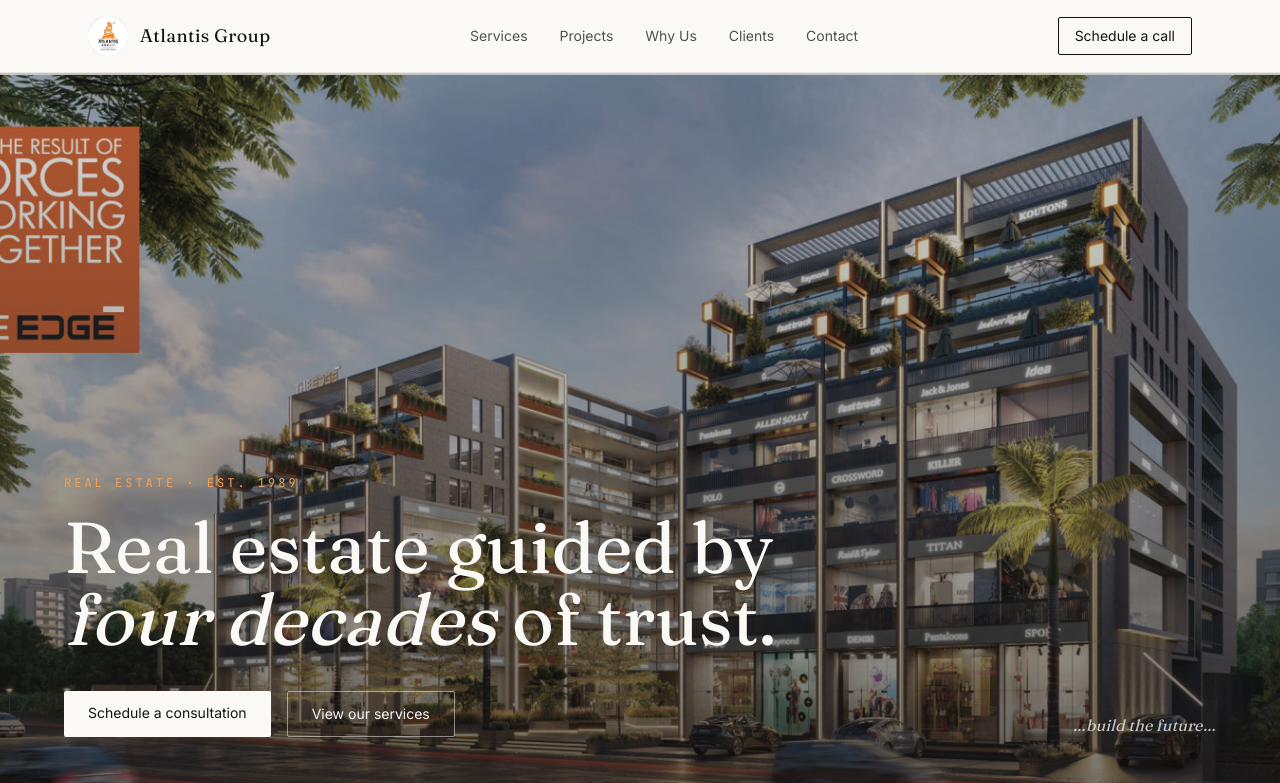
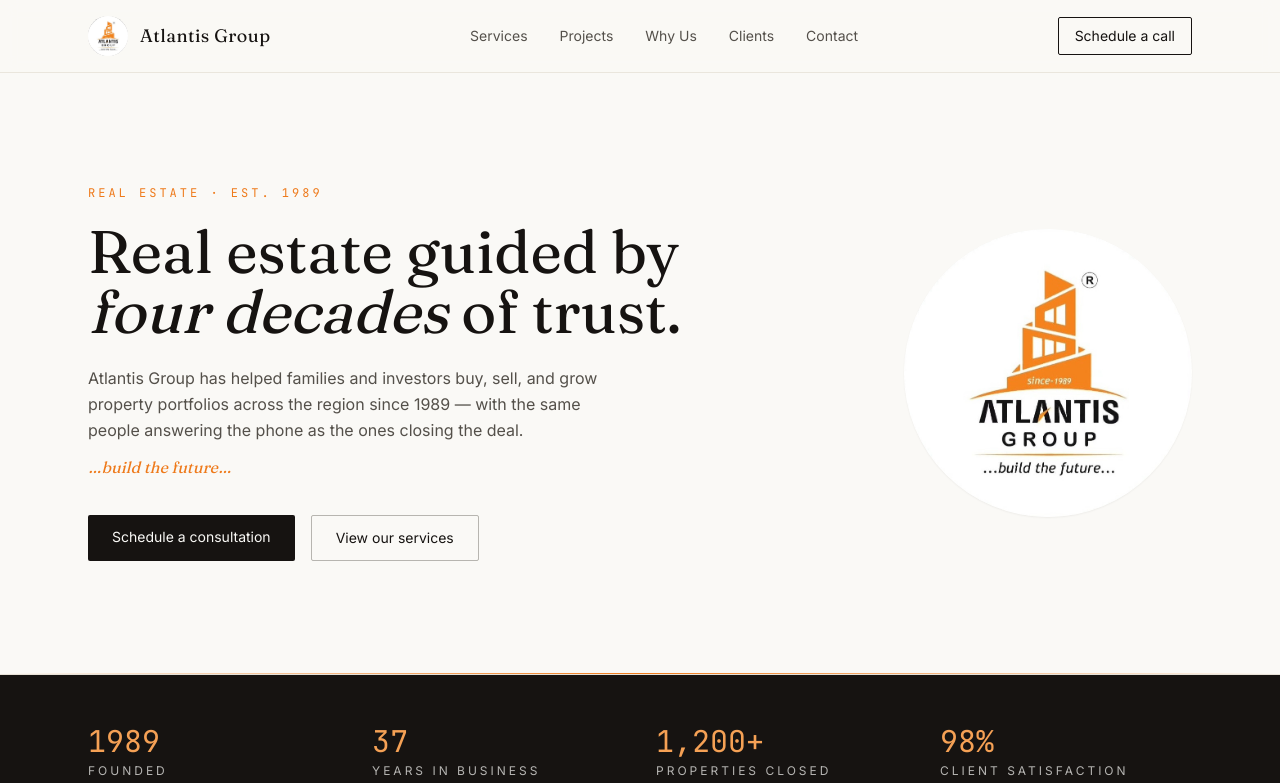
Before and after one commit to SukhadiyaDevarsh/atlantis-group, a Next.js app: page / in a window 1280 px wide. Shown: the top 783 px of the page. Built offline with nearby package versions, Linux system fonts and the light colour scheme.

Commit message:
Revert "Redesign hero as full-bleed photo with overlay"
This reverts commit f23fd8978e3efdef429e089055672cd9ace6bd68.

```diff
--- a/app/page.tsx
+++ b/app/page.tsx
@@ -53,47 +53,44 @@
 /* ---------- Hero ---------- */
 function Hero() {
   return (
-    <section id="top" className="relative border-b border-mist">
-      <div className="relative h-[560px] w-full overflow-hidden sm:h-[640px] md:h-[760px]">
-        <Image
-          src="/projects/the-edge.jpg"
-          alt="The Edge, a landmark Atlantis Group development"
-          fill
-          priority
-          sizes="100vw"
-          className="object-cover"
-        />
-        <div className="absolute inset-0 bg-gradient-to-b from-ink/15 to-ink/60" />
-
-        <div className="fade-up absolute bottom-10 left-6 max-w-3xl sm:bottom-16 sm:left-10 md:bottom-24 md:left-16">
-          <p className="font-mono text-xs uppercase tracking-widest2 text-accent-light">
+    <section id="top" className="relative border-b border-mist bg-ivory">
+      <div className="mx-auto grid max-w-6xl grid-cols-1 items-center gap-16 px-6 py-20 md:grid-cols-[1.15fr,0.85fr] md:py-28">
+        <div className="fade-up">
+          <p className="font-mono text-xs uppercase tracking-widest2 text-accent">
             Real Estate · Est. 1989
           </p>
-          <h1 className="mt-5 font-display text-4xl leading-[1.05] text-ivory sm:text-6xl md:text-7xl">
+          <h1 className="mt-5 font-display text-4xl leading-[1.1] text-ink sm:text-5xl md:text-6xl">
             Real estate guided by
-            <br />
-            <span className="italic">four decades</span> of trust.
+            <span className="italic"> four decades</span> of trust.
           </h1>
+          <p className="mt-6 max-w-lg font-body text-base leading-relaxed text-slate">
+            Atlantis Group has helped families and investors buy, sell, and grow
+            property portfolios across the region since 1989 — with the same
+            people answering the phone as the ones closing the deal.
+          </p>
+          <p className="mt-3 font-display text-base italic text-accent">
+            …build the future…
+          </p>
           <div className="mt-9 flex flex-wrap gap-4">
             <a
               href="#contact"
-              className="rounded-sm bg-ivory px-6 py-3 font-body text-sm text-ink transition hover:bg-accent-light"
+              className="rounded-sm bg-ink px-6 py-3 font-body text-sm text-ivory transition hover:bg-[#0B1B2E]"
             >
               Schedule a consultation
             </a>
             <a
               href="#services"
-              className="rounded-sm border border-ivory/50 px-6 py-3 font-body text-sm text-ivory transition hover:border-ivory"
+              className="rounded-sm border border-slate/40 px-6 py-3 font-body text-sm text-ink transition hover:border-ink"
             >
               View our services
             </a>
           </div>
         </div>
-
-        <p className="absolute bottom-10 right-6 hidden font-display text-base italic text-ivory/75 sm:bottom-16 sm:right-10 md:bottom-24 md:right-16 lg:block">
-          …build the future…
-        </p>
+        <div className="fade-up flex justify-center md:justify-end">
+          <Logo className="h-56 w-56 shadow-sm md:h-72 md:w-72" />
+        </div>
       </div>
+      <div className="rule" />
     </section>
   );
 }
```
